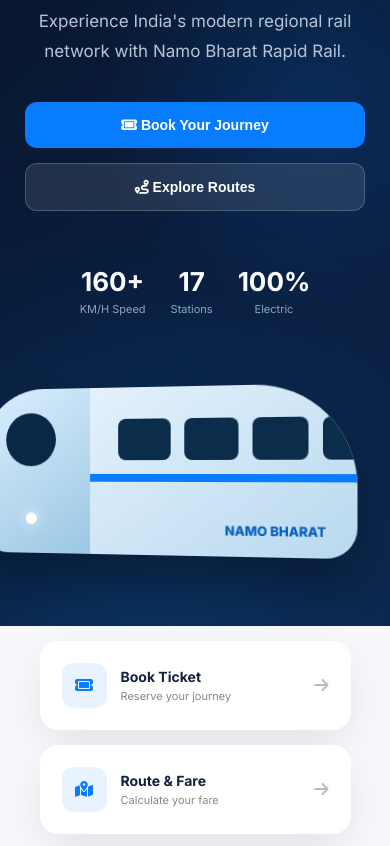
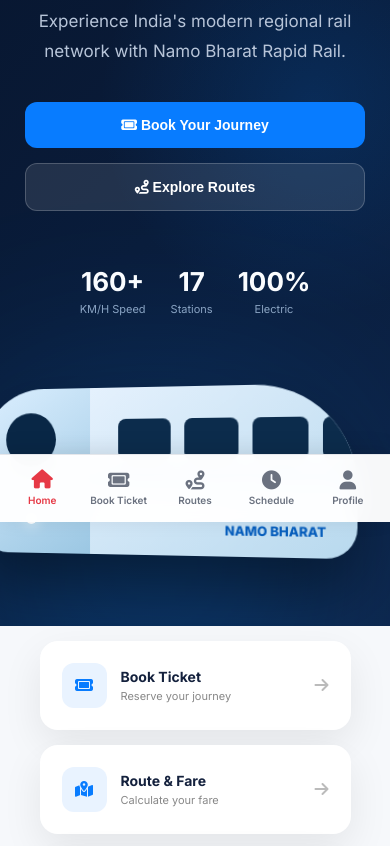
Before and after one commit to Shashank-Chandel295/namo-bharat-rapid-rail, a plain HTML site: page index.html in a window 390 px wide. Shown: the part 322-1168 px from the top of the page. Drawn offline with Linux system fonts and the light colour scheme; files whose address does not match are found by name.

Commit message:
Update website

```diff
--- a/CSS/style.css
+++ b/CSS/style.css
@@ -1162,3 +1162,162 @@
         cursor: pointer;
     }
 }
+
+/* =====================================================
+   MOBILE APP STYLE BOTTOM NAVIGATION
+   ===================================================== */
+
+.mobile-bottom-nav {
+    display: none;
+}
+
+
+/* ================= MOBILE ================= */
+
+@media (max-width: 768px) {
+
+    /* Desktop navbar navigation hide */
+    .navbar nav {
+        display: none;
+    }
+
+    /* Desktop language button hide */
+    .language-btn {
+        display: none;
+    }
+
+    /* Login button visible rahega */
+    .login-btn {
+        display: flex;
+    }
+
+
+    /* Mobile bottom navigation */
+
+    .mobile-bottom-nav {
+        position: fixed;
+        left: 0;
+        right: 0;
+        bottom: 0;
+
+        height: 68px;
+
+        background: rgba(255, 255, 255, 0.97);
+
+        border-top: 1px solid #e5e7eb;
+
+        display: flex;
+
+        align-items: center;
+        justify-content: space-around;
+
+        z-index: 9999;
+
+        box-shadow: 0 -4px 20px rgba(0, 0, 0, 0.10);
+
+        padding: 5px 4px;
+
+        backdrop-filter: blur(12px);
+        -webkit-backdrop-filter: blur(12px);
+    }
+
+
+    /* Individual navigation item */
+
+    .mobile-nav-item {
+        flex: 1;
+
+        height: 58px;
+
+        display: flex;
+
+        flex-direction: column;
+
+        align-items: center;
+        justify-content: center;
+
+        gap: 4px;
+
+        text-decoration: none;
+
+        color: #6b7280;
+
+        font-size: 10px;
+
+        font-weight: 600;
+
+        transition: all 0.2s ease;
+
+        -webkit-tap-highlight-color: transparent;
+    }
+
+
+    /* Icons */
+
+    .mobile-nav-item i {
+        font-size: 19px;
+
+        line-height: 1;
+    }
+
+
+    /* Text */
+
+    .mobile-nav-item span {
+        white-space: nowrap;
+    }
+
+
+    /* Active item */
+
+    .mobile-nav-item.active {
+        color: #e63946;
+    }
+
+
+    .mobile-nav-item.active i {
+        transform: translateY(-1px);
+    }
+
+
+    /* Click effect */
+
+    .mobile-nav-item:active {
+        transform: scale(0.92);
+    }
+
+
+    /* Content ke neeche bottom navigation ke liye space */
+
+    body {
+        padding-bottom: 75px;
+    }
+
+
+    /* Footer ke neeche extra space */
+
+    footer {
+        padding-bottom: 85px;
+    }
+
+}
+
+
+/* ================= VERY SMALL MOBILE ================= */
+
+@media (max-width: 380px) {
+
+    .mobile-bottom-nav {
+        height: 64px;
+    }
+
+    .mobile-nav-item {
+        height: 54px;
+        font-size: 9px;
+    }
+
+    .mobile-nav-item i {
+        font-size: 17px;
+    }
+
+}
--- a/index.html
+++ b/index.html
@@ -58,6 +58,36 @@
 
 </header>
 
+<!-- ================= MOBILE BOTTOM NAVIGATION ================= -->
+
+<nav class="mobile-bottom-nav">
+
+    <a href="#home" class="mobile-nav-item active">
+        <i class="fa-solid fa-house"></i>
+        <span>Home</span>
+    </a>
+
+    <a href="#booking" class="mobile-nav-item">
+        <i class="fa-solid fa-ticket"></i>
+        <span>Book Ticket</span>
+    </a>
+
+    <a href="#routes" class="mobile-nav-item">
+        <i class="fa-solid fa-route"></i>
+        <span>Routes</span>
+    </a>
+
+    <a href="#schedule" class="mobile-nav-item">
+        <i class="fa-solid fa-clock"></i>
+        <span>Schedule</span>
+    </a>
+
+   <a href="#profile.html" class="mobile-nav-item">
+    <i class="fa-solid fa-user"></i>
+    <span>Profile</span>
+</a>
+
+</nav>
 
 <!-- ================= HERO ================= -->
 
@@ -739,7 +769,7 @@
     <div class="footer-bottom">
 
         <span>
-            © 2026 Namo Bharat Rapid Rail Project
+            © 2026 Namo Bharat Rapid Rail
         </span>
 
         <span>
```
Also changed, not shown: booking.html (+14 -0 lines).
